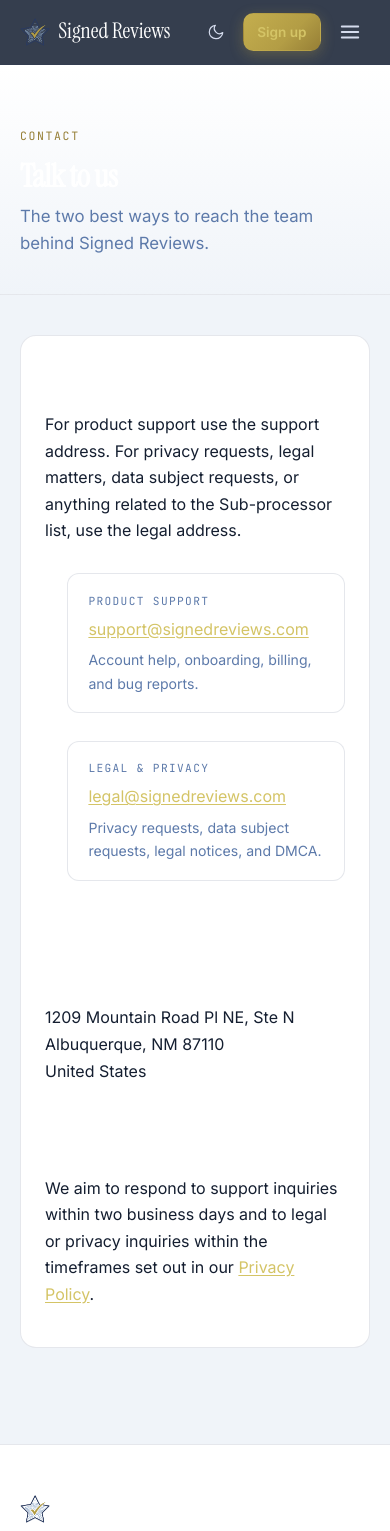
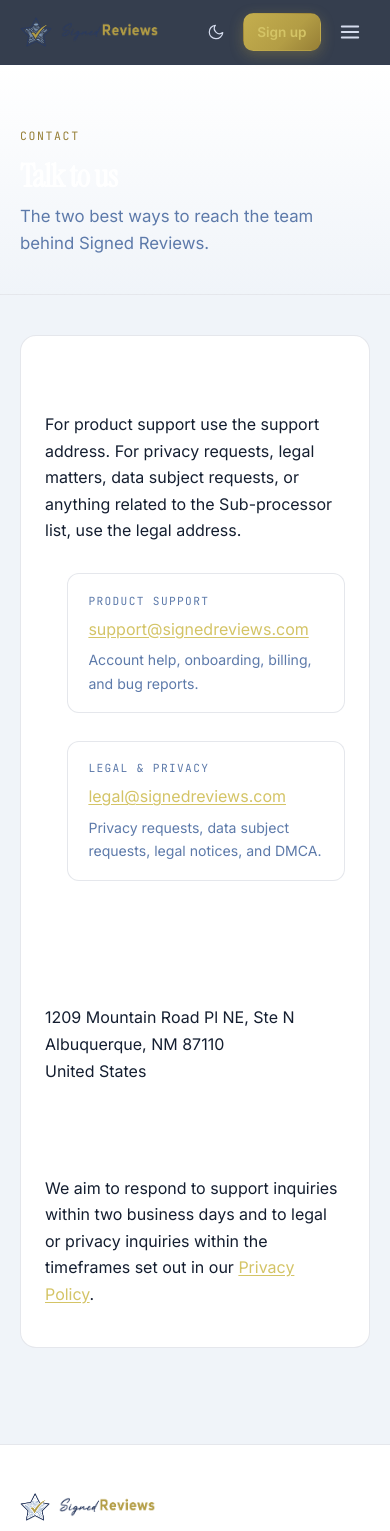
Before and after one commit to Dreaverr-Digital-Solutions/SignedReviews, a website: page contact/index.html in a window 390 px wide. Shown: the top 1531 px of the page. Drawn offline with Linux system fonts and the light colour scheme.

Commit message:
feat(nav): show both icon and wordmark logos together
Previously the nav showed only the icon on mobile and only the wordmark
on desktop. Now the nav on every breakpoint (home + all built pages)
shows the square icon followed by the wordmark to its right, sized
compactly so everything still fits on a ~360px phone alongside the
dark-mode toggle, Sign up button, and hamburger.

- Split .logo-img into .logo-icon + .logo-wordmark (index.html) and
  .brand-icon + .brand-wordmark (build.js HEADER/FOOTER).
- Drop the 'nav .logo-img { height: 2.25rem }' override so each logo
  can size itself responsively.
- Only the wordmark gets inverted in dark mode; the colored icon stays
  as-is.

```diff
--- a/contact/index.html
+++ b/contact/index.html
@@ -88,13 +88,20 @@ a:hover { color: var(--gold-500); }
   display: flex; align-items: center; justify-content: space-between;
   height: 64px; gap: 1rem;
 }
-.brand { display: inline-flex; align-items: center; gap: .55rem; text-decoration: none; }
-.brand img { height: 28px; width: auto; display: block; }
-.brand-text {
-  font-family: 'Instrument Serif', Georgia, serif;
-  font-size: 1.35rem; color: var(--navy-900);
+.brand { display: inline-flex; align-items: center; gap: .5rem; text-decoration: none; }
+.brand img { width: auto; display: block; }
+.brand .brand-icon     { height: 30px; }
+.brand .brand-wordmark { height: 20px; }
+@media (min-width: 640px) {
+  .brand .brand-icon     { height: 34px; }
+  .brand .brand-wordmark { height: 24px; }
 }
-:root.theme-dark .brand-text, :root.theme-auto .brand-text { color: #fff; }
+/* Auto-invert the black wordmark in dark mode so it's readable */
+:root.theme-dark .brand .brand-wordmark,
+:root.theme-auto .brand .brand-wordmark { filter: brightness(0) invert(1); opacity: .92; }
+@media (prefers-color-scheme: light) {
+  :root.theme-auto .brand .brand-wordmark { filter: none; opacity: 1; }
+}
 
 .nav-links {
   display: flex; align-items: center; gap: .35rem; list-style: none; margin: 0; padding: 0;
@@ -404,7 +411,8 @@ main { padding: 0; }
 @media (max-width: 880px) { .footer-grid { grid-template-columns: 1fr 1fr; } }
 @media (max-width: 480px) { .footer-grid { grid-template-columns: 1fr; } }
 .footer-brand p { margin: .35rem 0; color: var(--muted); font-size: .9rem; }
-.footer-brand .brand-text { font-size: 1.2rem; }
+.footer-brand .brand-icon     { height: 28px; }
+.footer-brand .brand-wordmark { height: 20px; }
 .footer-col h4 {
   font-family: 'JetBrains Mono', ui-monospace, monospace;
   font-size: .72rem; letter-spacing: .14em; text-transform: uppercase;
@@ -433,8 +441,8 @@ main { padding: 0; }
 <header class="site-header">
   <div class="nav-inner" id="navInner">
     <a class="brand" href="/" aria-label="Signed Reviews home">
-      <img src="/images/SignedReviews_logo_only.png" alt="" width="28" height="28">
-      <span class="brand-text">Signed Reviews</span>
+      <img class="brand-icon" src="/images/SignedReviews_logo_only.png" alt="">
+      <img class="brand-wordmark" src="/images/SignedReviews_font_only.png" alt="Signed Reviews">
     </a>
     <ul class="nav-links" role="menu">
       <li><a href="/pricing/">Pricing</a></li>
@@ -506,9 +514,9 @@ main { padding: 0; }
 <footer class="site-footer" role="contentinfo">
   <div class="footer-grid">
     <div class="footer-brand">
-      <a class="brand" href="/" aria-label="Signed Reviews home">
-        <img src="/images/SignedReviews_logo_only.png" alt="" width="24" height="24">
-        <span class="brand-text">Signed Reviews</span>
+      <a class="brand footer-brand-link" href="/" aria-label="Signed Reviews home">
+        <img class="brand-icon" src="/images/SignedReviews_logo_only.png" alt="">
+        <img class="brand-wordmark" src="/images/SignedReviews_font_only.png" alt="Signed Reviews">
       </a>
       <p>Signed Reviews is a service operated by Paid Rightly LLC.</p>
       <p>© 2026 Paid Rightly LLC. All rights reserved.</p>
```
Also changed, not shown: about/index.html (+20 -12 lines), build.js (+20 -12 lines), index.html (+14 -8 lines), pricing/index.html (+20 -12 lines), privacy/index.html (+20 -12 lines), refund-policy/index.html (+20 -12 lines), subprocessors/index.html (+20 -12 lines), terms/index.html (+20 -12 lines).
